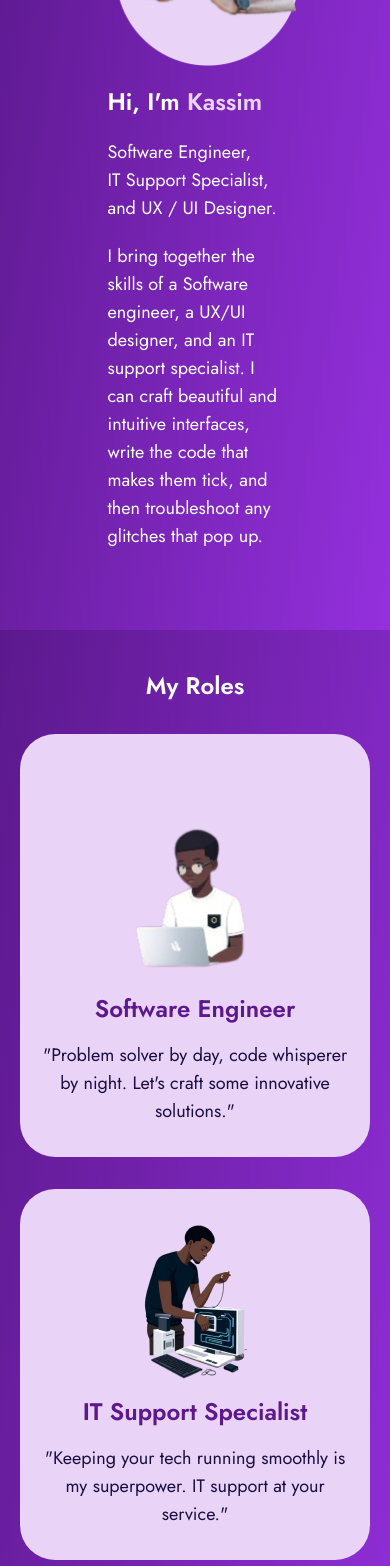
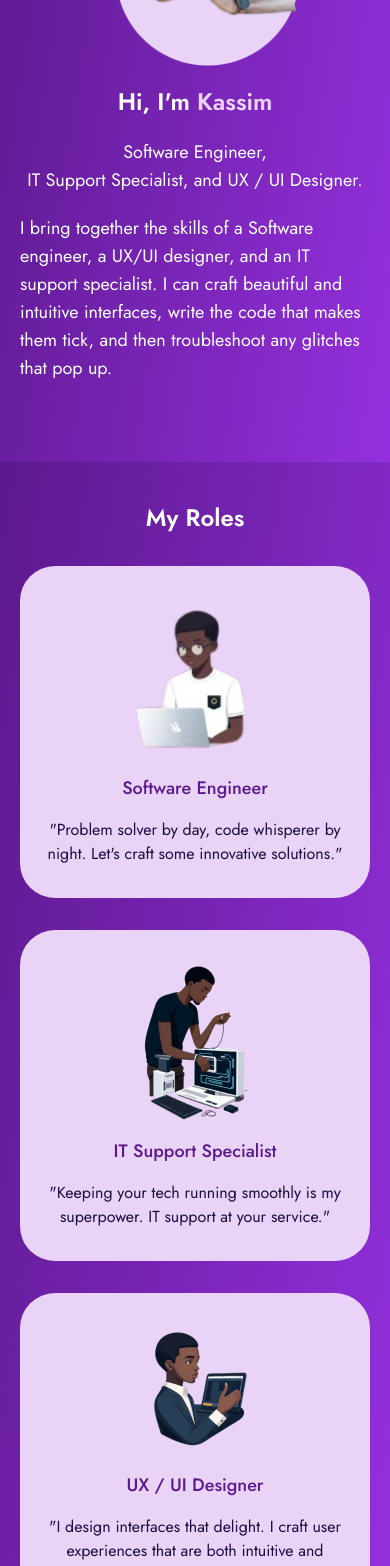
Before and after one commit to DivineLeafBird/portfolio, a React (Vite) app: page / in a window 390 px wide. Shown: the part 280-1846 px from the top of the page. Built offline with nearby package versions, Linux system fonts and the light colour scheme.

Commit message:
Update Introduction and Roles components

```diff
--- a/src/components/Introduction.jsx
+++ b/src/components/Introduction.jsx
@@ -6,11 +6,11 @@ const Introduction = () => {
     <>
       <section className="gradientBg text-tertiary px-5 py-20 max-w-screen-2xl mx-auto">
         <div className="flex flex-col-reverse md:flex-row items-center justify-center">
-          <div className="container mx-auto w-1/2">
-            <h1 className="text-2xl font-semibold mt-5">
+          <div className="container mx-auto md:w-1/2">
+            <h1 className="text-2xl font-semibold mt-5 text-center md:text-left ">
               Hi, I'm <span className="text-pink">Kassim</span>
             </h1>
-            <p className="text-lg mt-5">
+            <p className="text-lg mt-5 text-center md:text-left">
               Software Engineer, <br />
               IT Support Specialist, and UX / UI Designer.
             </p>
--- a/src/components/Roles.jsx
+++ b/src/components/Roles.jsx
@@ -13,30 +13,30 @@ const Roles = () => {
         <div className="flex flex-col md:flex-row justify-center items-center md:gap-12 gap-8 text-center">
           <div className="bg-pink md:w-1/4 rounded-[35px] px-5 py-8 space-y-4 shadow-3xl items-center flex flex-col justify-center hover:-translate-y-4 transition-all duration-300 cursor-pointer">
             <img src={Developer} alt="" className="z-auto" />
-            <h5 className="text-2xl font-semibold text-primary">
+            <h5 className="text-lg font-medium text-primary">
               Software Engineer{" "}
             </h5>
-            <p className="text-lg text-secondary">
+            <p className="text-base text-secondary">
               "Problem solver by day, code whisperer by night. Let's craft some
               innovative solutions."
             </p>
           </div>
           <div className="bg-pink md:mt-24 md:w-1/4 rounded-[35px] px-5 py-8 space-y-4 shadow-3xl items-center flex flex-col justify-center hover:-translate-y-4 transition-all duration-300 cursor-pointer">
             <img src={Support} alt="" className="z-auto" />
-            <h5 className="text-2xl font-semibold text-primary">
+            <h5 className="text-lg font-medium text-primary">
               IT Support Specialist{" "}
             </h5>
-            <p className="text-lg text-secondary">
+            <p className="text-base text-secondary">
               "Keeping your tech running smoothly is my superpower. IT support
               at your service."
             </p>
           </div>
           <div className="bg-pink md:w-1/4 rounded-[35px] px-5 py-8 space-y-4 shadow-3xl  items-center flex flex-col justify-center hover:-translate-y-4 transition-all duration-300 cursor-pointer">
             <img src={Designer} alt="" className="z-auto" />
-            <h5 className="text-2xl font-semibold text-primary">
+            <h5 className="text-lg font-medium text-primary">
               UX / UI Designer{" "}
             </h5>
-            <p className="text-lg text-secondary">
+            <p className="text-base text-secondary">
               "I design interfaces that delight. I craft user experiences that
               are both intuitive and stunning."
             </p>
```
Also changed, not shown: src/assets/designer.png, src/assets/developer.png.
